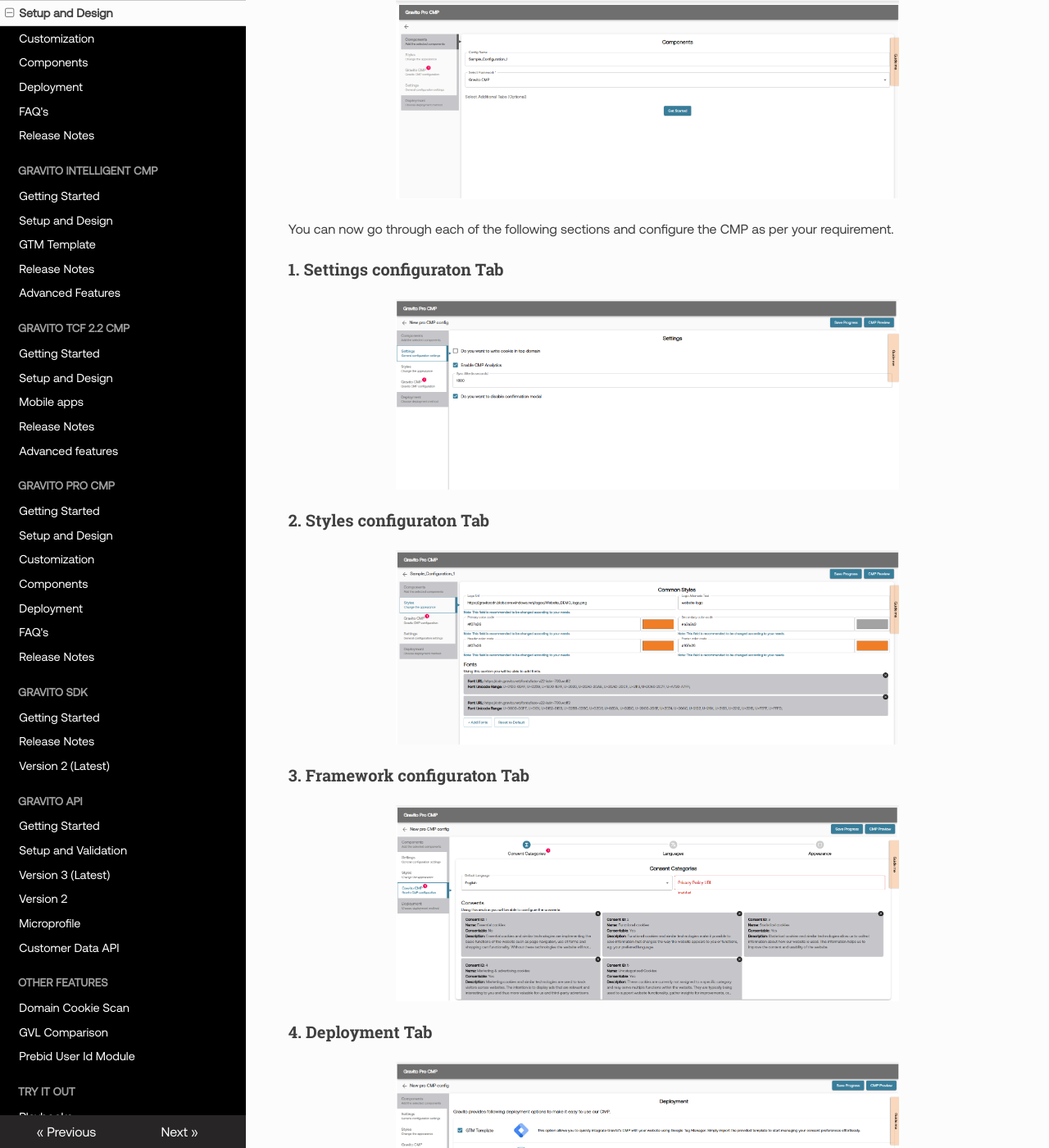
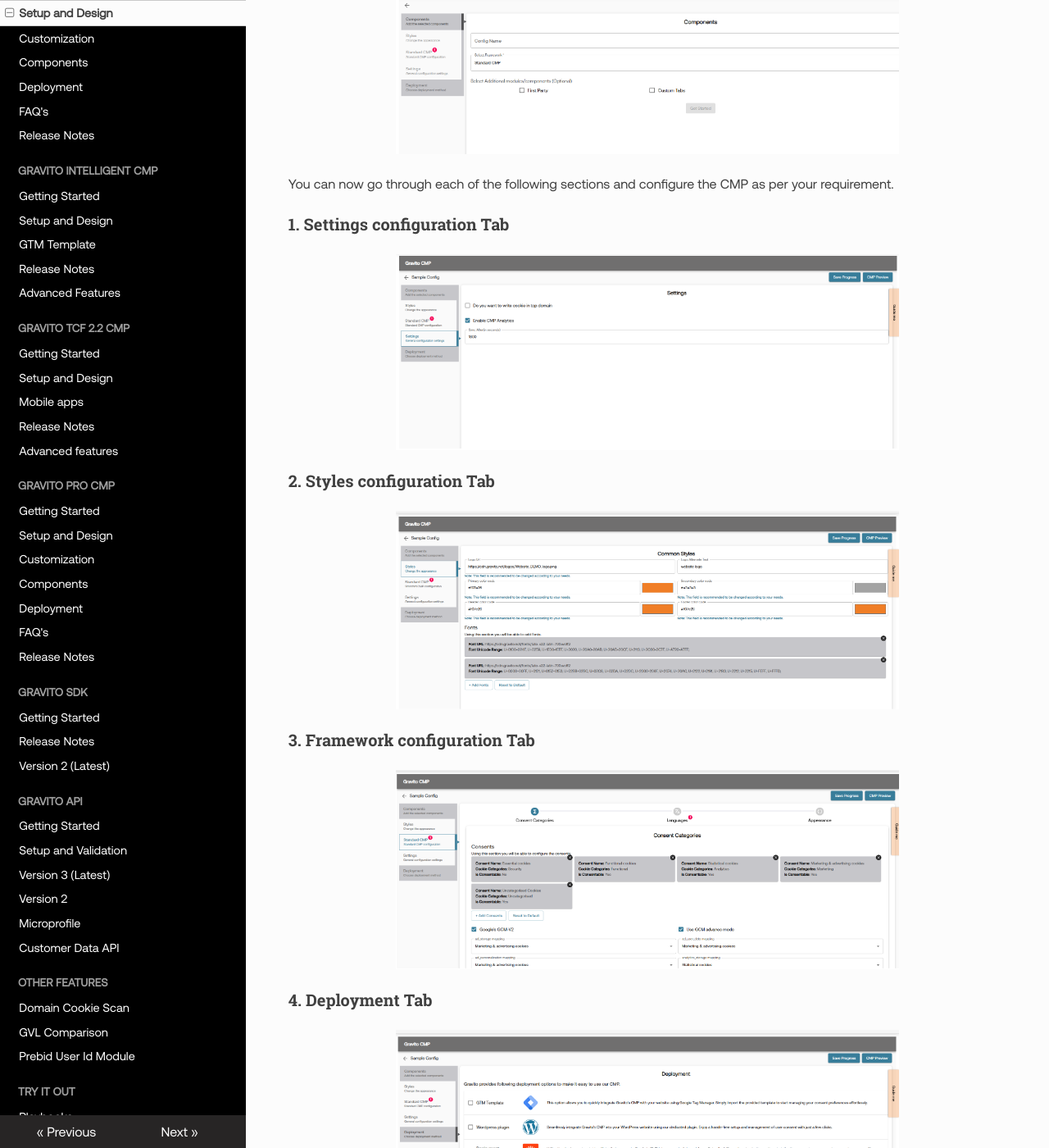
Before and after one commit to GravitoLtd/gravitoltd.github.io, an MkDocs documentation site: the page built from docs/Gravito_V6_CMP/Setup_and_Design.md, in a window 1280 px wide and 1400 px high, scrolled down 768 px. Shown: the whole window at 82% size. Built offline with MkDocs 1.6.1, drawn with Linux system fonts in a browser that asks for light colours; nearby versions of some CDN libraries; comment, search, counter and statistics services are not loaded.

Commit message:
Gravito new configurator docs update

```diff
--- a/docs/Gravito_V6_CMP/Setup_and_Design.md
+++ b/docs/Gravito_V6_CMP/Setup_and_Design.md
@@ -2,7 +2,7 @@
 
 Go to CMP >> Gravito CMP (New)
 
-![](./img/pro_configurator_link.png)
+![](./img/configurator_link.png)
 
 Click on "New Configuration" button to create a new configuration.
 
@@ -14,17 +14,17 @@
 
 You can now go through each of the following sections and configure the CMP as per your requirement.
 
-### 1. Settings configuraton Tab
+### 1. Settings configuration Tab
 
 ![](./img/settings_tab.png)
 
-### 2. Styles configuraton Tab
+### 2. Styles configuration Tab
 
 ![](./img/style_tab.png)
 
-### 3. Framework configuraton Tab
+### 3. Framework configuration Tab
 
-![](./img/gravito_cmp_tab.png)
+![](./img/standard_cmp_tab.png)
 
 ### 4. Deployment Tab
 
```
Also changed, not shown: docs/Gravito_V6_CMP/Components.md (+4 -0 lines), docs/Gravito_V6_CMP/Components/StandardCMP/gravito_cmp.md (+2 -2 lines), docs/Gravito_V6_CMP/Components/TCFCMP/tcf_cmp.md (+1 -1 lines), docs/Gravito_V6_CMP/Components/custom_tabs.md (added, +19 -0 lines), docs/Gravito_V6_CMP/Customization.md (+1 -1 lines), docs/Gravito_V6_CMP/FAQ.md (+2 -2 lines), docs/Gravito_V6_CMP/img/configurator_link.png (added), docs/Gravito_V6_CMP/img/configurator_setup.png, docs/Gravito_V6_CMP/img/custom_css.png, docs/Gravito_V6_CMP/img/custom_tab.png (added), docs/Gravito_V6_CMP/img/custom_tabs_checkbox.png (added), docs/Gravito_V6_CMP/img/deployment_tab.png, docs/Gravito_V6_CMP/img/gravito_cmp_tab.png (deleted), docs/Gravito_V6_CMP/img/pro_configurator_link.png (deleted), 5 more files.
